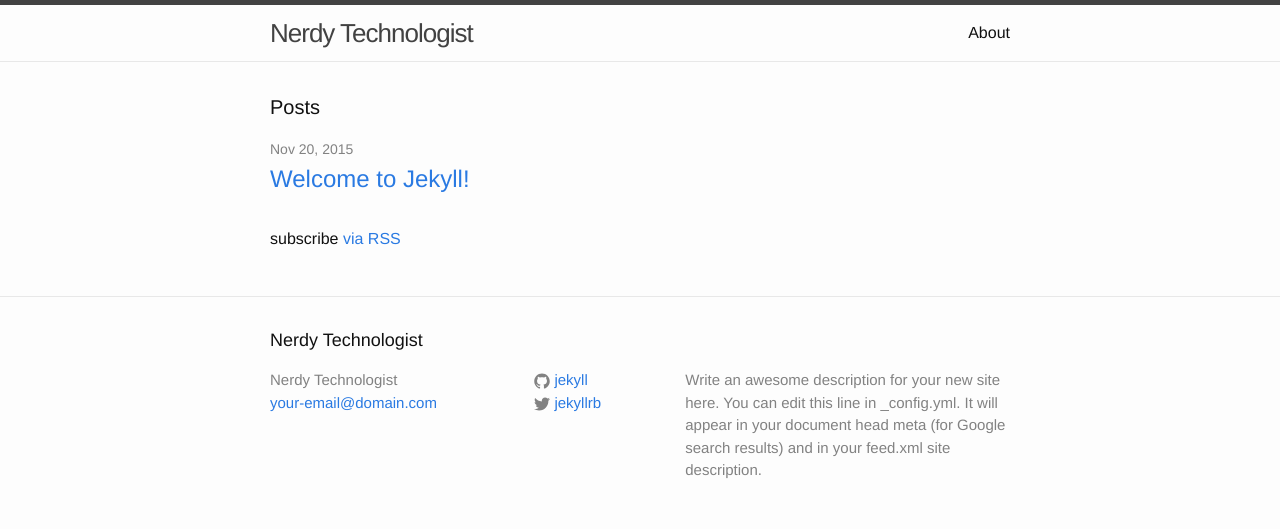
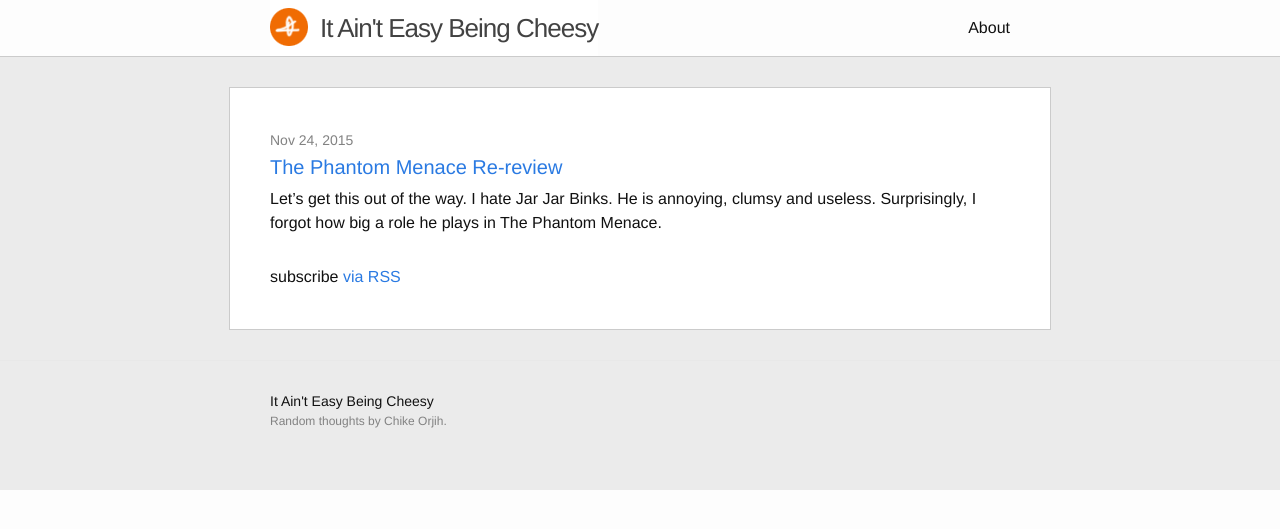
Before and after one commit to chikeorjih/chikeorjih.github.io, a Jekyll site: the page built from index.html, in a window 1280 px wide. Shown: the top 529 px of the page. Built offline with Jekyll 4.4.1, drawn with Linux system fonts in a browser that asks for light colours.

Commit message:
added first post, styling

```diff
--- a/_config.yml
+++ b/_config.yml
@@ -6,16 +6,8 @@
 # 'jekyll serve'. If you change this file, please restart the server process.
 
 # Site settings
-title: Nerdy Technologist
-email: your-email@domain.com
-description: > # this means to ignore newlines until "baseurl:"
-  Write an awesome description for your new site here. You can edit this
-  line in _config.yml. It will appear in your document head meta (for
-  Google search results) and in your feed.xml site description.
-baseurl: "" # the subpath of your site, e.g. /blog
-url: "http://yourdomain.com" # the base hostname & protocol for your site
-twitter_username: jekyllrb
-github_username:  jekyll
+title: It Ain't Easy Being Cheesy
+description: Random thoughts by Chike Orjih.
 
 # Build settings
 markdown: kramdown
--- a/_includes/footer.html
+++ b/_includes/footer.html
@@ -6,29 +6,6 @@
 
     <div class="footer-col-wrapper">
       <div class="footer-col footer-col-1">
-        <ul class="contact-list">
-          <li>{{ site.title }}</li>
-          <li><a href="mailto:{{ site.email }}">{{ site.email }}</a></li>
-        </ul>
-      </div>
-
-      <div class="footer-col footer-col-2">
-        <ul class="social-media-list">
-          {% if site.github_username %}
-          <li>
-            {% include icon-github.html username=site.github_username %}
-          </li>
-          {% endif %}
-
-          {% if site.twitter_username %}
-          <li>
-            {% include icon-twitter.html username=site.twitter_username %}
-          </li>
-          {% endif %}
-        </ul>
-      </div>
-
-      <div class="footer-col footer-col-3">
         <p>{{ site.description }}</p>
       </div>
     </div>
--- a/_posts/2015-11-20-welcome-to-jekyll.markdown
+++ /dev/null
@@ -1,25 +0,0 @@
----
-layout: post
-title:  "Welcome to Jekyll!"
-date:   2015-11-20 14:32:33 -0600
-categories: jekyll update
----
-You’ll find this post in your `_posts` directory. Go ahead and edit it and re-build the site to see your changes. You can rebuild the site in many different ways, but the most common way is to run `jekyll serve`, which launches a web server and auto-regenerates your site when a file is updated.
-
-To add new posts, simply add a file in the `_posts` directory that follows the convention `YYYY-MM-DD-name-of-post.ext` and includes the necessary front matter. Take a look at the source for this post to get an idea about how it works.
-
-Jekyll also offers powerful support for code snippets:
-
-{% highlight ruby %}
-def print_hi(name)
-  puts "Hi, #{name}"
-end
-print_hi('Tom')
-#=> prints 'Hi, Tom' to STDOUT.
-{% endhighlight %}
-
-Check out the [Jekyll docs][jekyll-docs] for more info on how to get the most out of Jekyll. File all bugs/feature requests at [Jekyll’s GitHub repo][jekyll-gh]. If you have questions, you can ask them on [Jekyll Talk][jekyll-talk].
-
-[jekyll-docs]: http://jekyllrb.com/docs/home
-[jekyll-gh]:   https://github.com/jekyll/jekyll
-[jekyll-talk]: https://talk.jekyllrb.com/
--- /dev/null
+++ b/_posts/2015-11-24-the-phantom-menace.md
@@ -0,0 +1,76 @@
+---
+layout: post
+title:  "The Phantom Menace Re-review"
+date:   2015-11-24
+categories: movies starwars
+---
+Let's get this out of the way. I hate  Jar Jar Binks. He is annoying, clumsy and useless.
+Surprisingly, I forgot how big a role he plays in The Phantom Menace.
+
+Maybe it is because I was so enamored with the film
+when it first came out. The first trailer, foggy mysterious scenes filled
+with weird aliens walking through the mist, is etched into my memory. I remember
+the news stations doing small featurettes, and everyone going bonkers (myself
+included). I remember seeing Darth Mauls dual lightsaber and how my knees buckled
+because I couldn't handle the awesomeness. Much like how A New Hope was the first
+taste to alot of people the late 70's, The Phantom Menace was my true entrance to Star Wars
+hysteria. Sure, I had seen the original trilogy countless times, but this was the
+first time I was going in unprepared; no one knew how the universe would be expanded
+and to me that was exciting.
+
+Fast forward to late 2015 and I am re-watching The Phantom Menace in preparation
+for the next big chapter in Star Wars. How does it hold up to my initial viewing
+over 15 years ago? Well...I hate Jar Jar Binks. Jar Jar almost ruins the entire
+movie. Almost!
+
+For such an epic franchise, the movie began with what seems like a relatively
+insignificant story. I never really felt engaged with the trade federations blockades
+and clumsy droid soldiers. The introduction of the Jedi saved what
+would have been a pretty bland intro. It helps that Ewan Mcgregor(Obi Wan Kenobi) and
+Liam Neeson(Qui Gon Jinn) are both in the movie.
+
+Obi Wan and Qui Gon's trip to the Gungan city appeared to exist only to
+validate the existence of Jar Jar Binks. Jar Jar was infuriating to watch. He was clearly
+there for comic relief, but I sometimes wondered if George Lucas simply wanted to play
+with his big expensive cgi toys. An entire city of cgi Jar Jar look alikes seemed to
+confirm this assumption. The trip out of the city, while more
+interesting, was one big unnecessary action sequence. These combined sequences
+were probably my least favorite of the movie.
+
+Things got significantly better when the Jedi met Queen Amidala. Natalie Portman
+did a commendable job portraying the queen. Her costumes are also worthy of note.
+They are superbly done and sometimes felt more alien than the actual aliens around her(Jar Jar Binks). The
+droid invasion and consequently, our heros fleeing to Tatooine sped up the pace of the story.
+
+For as good a job Portman did as Amidala, Jake Lloyd did the opposite as
+Anakin. He really was miscast. Anakin is probably the most complex character
+in all of Star Wars and we got Jake Lloyd and Hayden Christensen to play him...
+Bummer. To his credit, Lloyd came across as a better actor than Christensen did
+in the later movies.
+
+The film slowed down a bit with all the talk of freeing slaves and midi-chlorians (
+a completely unnecessary inclusion) but things picked up again with the pod race. If you
+are going to insist on doing action sequences for the sake of doing action sequences, then you better
+do it right. The pod race did it right. It was and is still one of my favorite
+race/chase scenes.
+
+Lucas managed to maintain a good pace from this point on. The quick glance of Darth
+Maul. The first look at Coruscant. The Gungans going to war. All of these sequences
+flowed together alot better than the earlier parts of the film. The movies' political pieces
+felt less believable than the action sets, but this was not shocking after recalling how bad
+episode 2 and its political mess was.
+
+The final encounter with Darth Maul was far and away the best part of the entire film.
+I could recommend the film for this scene alone. It had what, in my opinion, is
+still the best Jedi duel in Star Wars. Obi Wan waiting impatiently
+for the energy barrier to turn so he can kick the crap out of Darth Maul was fantastic.
+It was believable action storytelling as well as convincing special effects.
+
+While some of the other special effects in the The Phantom Menace
+appear a bit dated, the overall look and cinematography align much closer to the original
+trilogy than that of episodes two and three. The greater use of practical effects makes this
+movie feel more like Star Wars. The introduction of Obi wan and his master, the encounter with
+Darth Maul combined with exciting pod racing overcame a bland performance by the trilogy's main
+character as well as the completely useless Jar Jar Binks.
+
+7/10
--- a/_sass/_layout.scss
+++ b/_sass/_layout.scss
@@ -1,21 +1,31 @@
+//Variables
+$bkg-gray: #ebebeb;
+$gray-border: #cbcbcb;
+
+
 /**
  * Site header
  */
 .site-header {
-    border-top: 5px solid $grey-color-dark;
-    border-bottom: 1px solid $grey-color-light;
+    border-bottom: 1px solid $gray-border;
     min-height: 56px;
 
     // Positioning context for the mobile navigation icon
     position: relative;
+
+    .wrapper {
+      padding: 0;
+    }
 }
 
 .site-title {
+    background: #ffffff url(../assets/sig.png)no-repeat 0  8px;
     font-size: 26px;
     font-weight: 300;
     line-height: 56px;
     letter-spacing: -1px;
     margin-bottom: 0;
+    padding-left: 50px;
     float: left;
 
     &,
@@ -98,13 +108,14 @@
  * Site footer
  */
 .site-footer {
+    background: $bkg-gray;
     border-top: 1px solid $grey-color-light;
     padding: $spacing-unit 0;
 }
 
 .footer-heading {
-    font-size: 18px;
-    margin-bottom: $spacing-unit / 2;
+    font-size: 14px;
+    margin-bottom: 0;
 }
 
 .contact-list,
@@ -122,6 +133,7 @@
 
 .footer-col {
     float: left;
+    font-size: 12px;
     margin-bottom: $spacing-unit / 2;
     padding-left: $spacing-unit / 2;
 }
@@ -168,7 +180,14 @@
  * Page content
  */
 .page-content {
+    background: $bkg-gray;
     padding: $spacing-unit 0;
+
+    .wrapper {
+      background: #ffffff;
+      border: 1px solid $gray-border;
+      padding: 40px;
+    }
 }
 
 .page-heading {
@@ -181,6 +200,11 @@
 
     > li {
         margin-bottom: $spacing-unit;
+    }
+
+    h2, a {
+      font-size: 20px;
+      margin-bottom: 5px;
     }
 }
 
@@ -204,7 +228,7 @@
 }
 
 .post-title {
-    font-size: 42px;
+    font-size: 28px;
     letter-spacing: -1px;
     line-height: 1;
 
@@ -240,3 +264,7 @@
         }
     }
 }
+
+.rss-subscribe {
+  margin: 0;
+}
--- a/index.html
+++ b/index.html
@@ -4,16 +4,16 @@ layout: default
 
 <div class="home">
 
-  <h1 class="page-heading">Posts</h1>
-
   <ul class="post-list">
     {% for post in site.posts %}
       <li>
         <span class="post-meta">{{ post.date | date: "%b %-d, %Y" }}</span>
-
         <h2>
           <a class="post-link" href="{{ post.url | prepend: site.baseurl }}">{{ post.title }}</a>
         </h2>
+        <span>
+          {{ post.excerpt }}
+        </span>
       </li>
     {% endfor %}
   </ul>
```
Also changed, not shown: about.md (+1 -9 lines), assets/sig.png (added).
